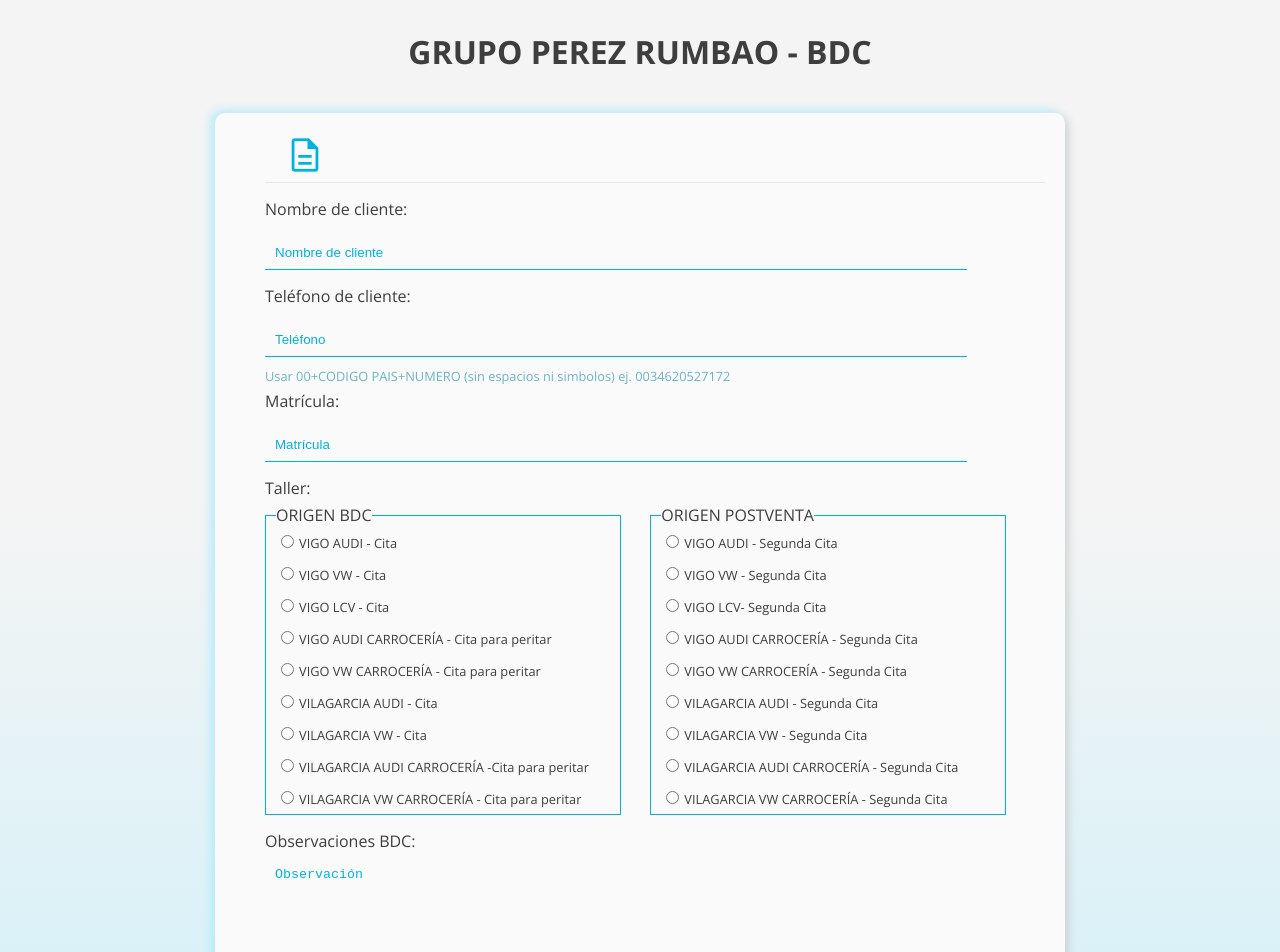
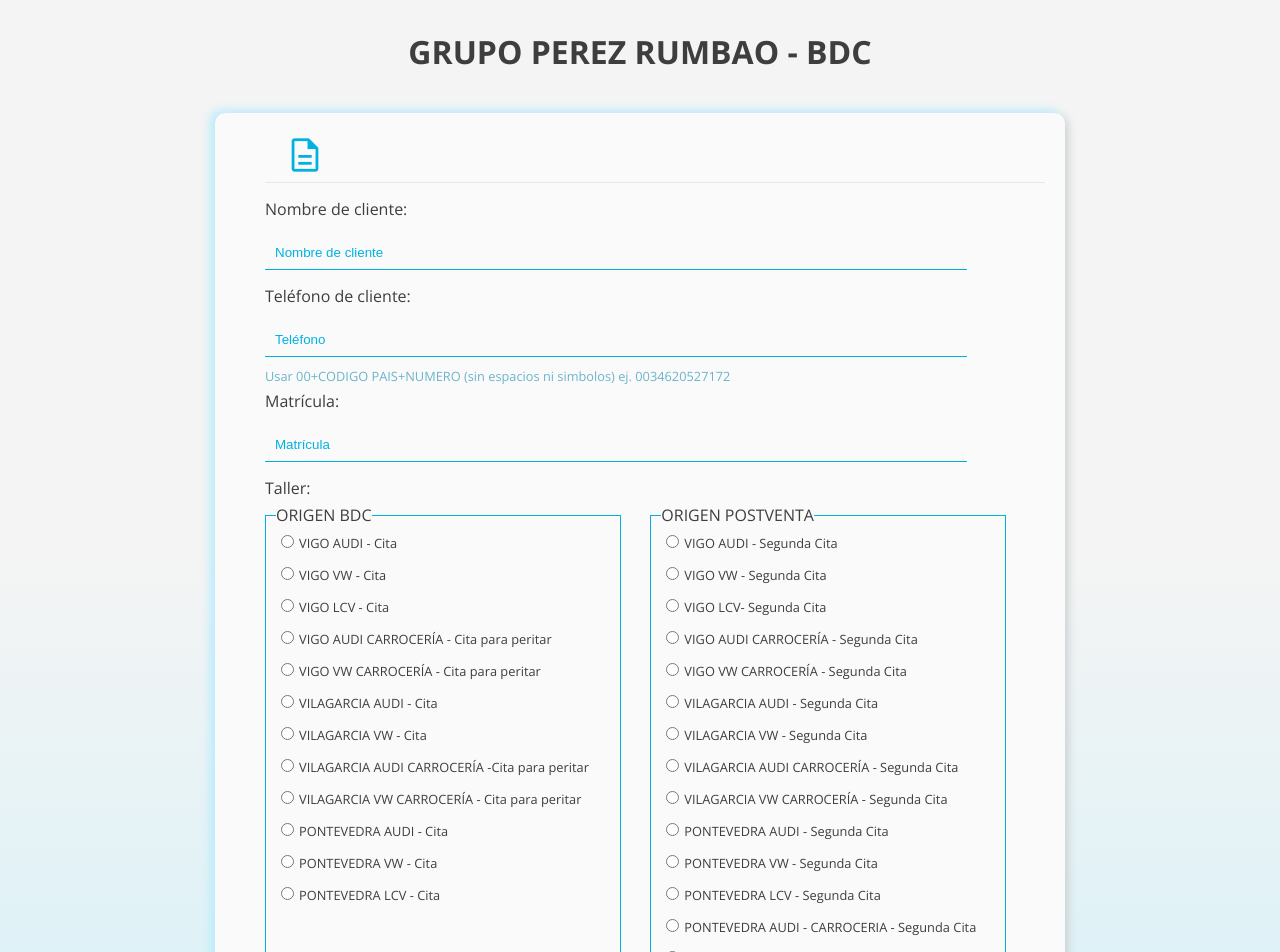
Before and after one commit to explotacionDatos/form-leads-rumbao, a React (Vite) app: page / in a window 1280 px wide. Shown: the top 952 px of the page. Built offline with nearby package versions, Linux system fonts and the light colour scheme.

Commit message:
Form taller (#21)
* commit: Cambios en campo taller y motivo visita

* commit: corrección de estilos

* commit: tooltip, no aux3 y no campo motivo de visita

* commit: cambios campo taller origen BDC Y POSTVENTA

---------

Co-authored-by: Gvazquez <vazquez.gonzaloemanuel@gmail.com>

```diff
--- a/src/components/Form.jsx
+++ b/src/components/Form.jsx
@@ -45,7 +45,7 @@
 
   //ORIGEN BDC
   const itemsBDC = items.map((item) => {
-    if (item.id <= 9) {
+    if (item.id <= 12) {
       return (
         <div className="mv__items" key={item.id}>
           <Controller
@@ -65,7 +65,7 @@
   });
   //ORIGEN POSTVENTA
   const itemsPostventa = items.map((item) => {
-    if (item.id >= 10) {
+    if (item.id >= 13) {
       return (
         <div className="mv__items" key={item.id}>
           <Controller
@@ -270,10 +270,12 @@
           animate={numberA}
         ></motion.input>
 
+
         <span className="form__items__tooltip">
           Usar 00+CODIGO PAIS+NUMERO (sin espacios ni simbolos) ej.
           0034620527172
         </span>
+
 
       </div>
       <div className="form__items">
@@ -396,7 +398,6 @@
           </option>
         </select>
 
-
       </div>*/}
 
 
--- a/src/components/taller.json
+++ b/src/components/taller.json
@@ -51,48 +51,93 @@
     },
     {
         "id":10,
+        "title":"PONTEVEDRA AUDI - Cita",
+        "campaignId":1686,
+        "priorityGroupId":8479
+    },
+    {
+        "id":11,
+        "title":"PONTEVEDRA VW - Cita",
+        "campaignId":1690,
+        "priorityGroupId":8483
+    },
+    {
+        "id":12,
+        "title":"PONTEVEDRA LCV - Cita",
+        "campaignId":1694,
+        "priorityGroupId":8487
+    },
+    {
+        "id":13,
         "title":"VIGO AUDI - Segunda Cita",
         "campaignId":1640,
         "priorityGroupId":8283
     },
     {
-        "id":11,
+        "id":14,
         "title":"VIGO VW - Segunda Cita",
         "campaignId":1646,
         "priorityGroupId":8290
     }, {
-        "id":12,
+        "id":15,
         "title":"VIGO LCV- Segunda Cita",
         "campaignId":1646,
         "priorityGroupId":8290
     }, {
-        "id":13,
-        "title":"VIGO AUDI CARROCERÍA - Segunda Cita ",
+        "id":16,
+        "title":"VIGO AUDI CARROCERÍA - Segunda Cita",
         "campaignId":1648,
         "priorityGroupId":8313
     }, {
-        "id":14,
-        "title":"VIGO VW CARROCERÍA - Segunda Cita ",
+        "id":17,
+        "title":"VIGO VW CARROCERÍA - Segunda Cita",
         "campaignId":1642,
         "priorityGroupId":8285
     },{
-        "id":15,
-        "title":"VILAGARCIA AUDI - Segunda Cita ",
+        "id":18,
+        "title":"VILAGARCIA AUDI - Segunda Cita",
         "campaignId":1640,
         "priorityGroupId":8283
     },{
-        "id":16,
-        "title":"VILAGARCIA VW - Segunda Cita ",
+        "id":19,
+        "title":"VILAGARCIA VW - Segunda Cita",
         "campaignId":1646,
         "priorityGroupId":8290
     },{
-        "id":17,
-        "title":"VILAGARCIA AUDI CARROCERÍA - Segunda Cita ",
+        "id":20,
+        "title":"VILAGARCIA AUDI CARROCERÍA - Segunda Cita",
         "campaignId":1648,
         "priorityGroupId":8313
     },{
-        "id":18,
-        "title":"VILAGARCIA VW CARROCERÍA - Segunda Cita  ",
+        "id":21,
+        "title":"VILAGARCIA VW CARROCERÍA - Segunda Cita",
+        "campaignId":1642,
+        "priorityGroupId":8285
+    },
+    {
+        "id":22,
+        "title":"PONTEVEDRA AUDI - Segunda Cita",
+        "campaignId":1640,
+        "priorityGroupId":8283
+    },
+    {
+        "id":23,
+        "title":"PONTEVEDRA VW - Segunda Cita",
+        "campaignId":1646,
+        "priorityGroupId":8290
+    },{
+        "id":24,
+        "title":"PONTEVEDRA LCV - Segunda Cita",
+        "campaignId":1646,
+        "priorityGroupId":8290
+    },{
+        "id":25,
+        "title":"PONTEVEDRA AUDI - CARROCERIA - Segunda Cita",
+        "campaignId":1648,
+        "priorityGroupId":8313
+    },{
+        "id":26,
+        "title":"PONTEVEDRA VW - CARROCERIA - Segunda Cita",
         "campaignId":1642,
         "priorityGroupId":8285
     }]
```
